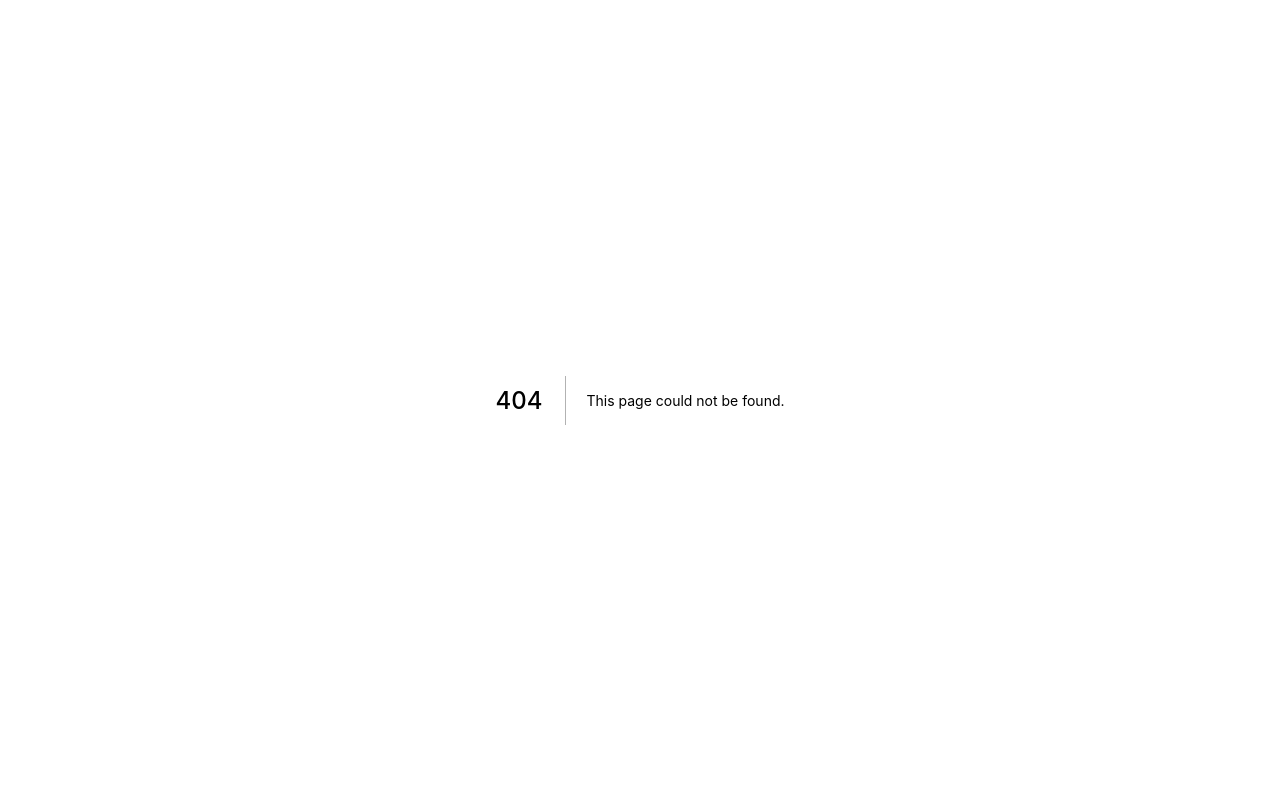
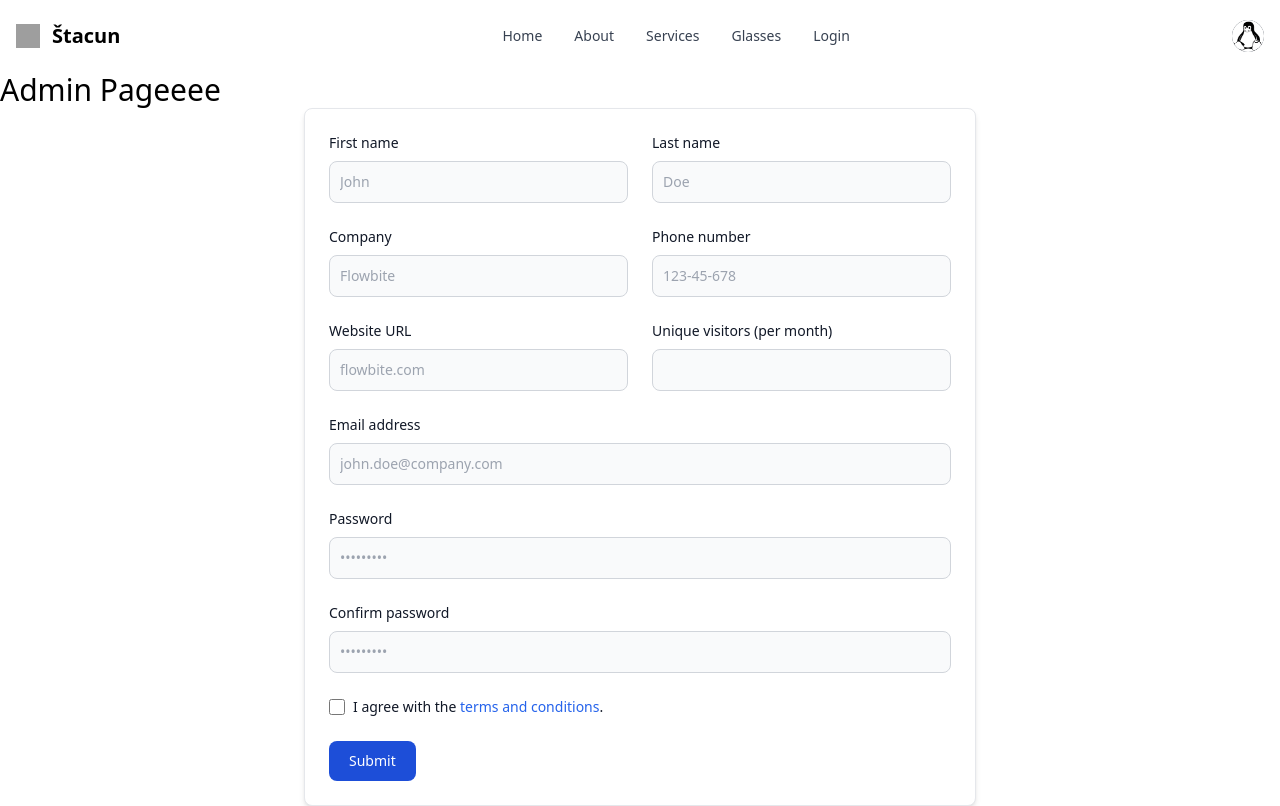
Before and after one commit to msakac/sunglass-shop, a Next.js app: page /admin in a window 1280 px wide. Before the commit this address had no page. Built offline with nearby package versions, Linux system fonts and the light colour scheme; grey boxes are pictures that could not be loaded.

Commit message:
Added bunch of components

```diff
--- /dev/null
+++ b/components/Glasses/GlassesForm/GlassesForm.tsx
@@ -0,0 +1,142 @@
+import React from 'react';
+
+export default function GlassesForm() {
+  return (
+      <form>
+        <div className="grid gap-6 mb-6 lg:grid-cols-2">
+          <div>
+            <label htmlFor="first_name" className="block mb-2 text-sm font-medium text-gray-900 dark:text-gray-300">
+              First name
+            </label>
+            <input
+              type="text"
+              id="first_name"
+              className="bg-gray-50 border border-gray-300 text-gray-900 text-sm rounded-lg focus:ring-blue-500 focus:border-blue-500 block w-full p-2.5 dark:bg-gray-700 dark:border-gray-600 dark:placeholder-gray-400 dark:text-white dark:focus:ring-blue-500 dark:focus:border-blue-500"
+              placeholder="John"
+              required
+            />
+          </div>
+          <div>
+            <label htmlFor="last_name" className="block mb-2 text-sm font-medium text-gray-900 dark:text-gray-300">
+              Last name
+            </label>
+            <input
+              type="text"
+              id="last_name"
+              className="bg-gray-50 border border-gray-300 text-gray-900 text-sm rounded-lg focus:ring-blue-500 focus:border-blue-500 block w-full p-2.5 dark:bg-gray-700 dark:border-gray-600 dark:placeholder-gray-400 dark:text-white dark:focus:ring-blue-500 dark:focus:border-blue-500"
+              placeholder="Doe"
+              required
+            />
+          </div>
+          <div>
+            <label htmlFor="company" className="block mb-2 text-sm font-medium text-gray-900 dark:text-gray-300">
+              Company
+            </label>
+            <input
+              type="text"
+              id="company"
+              className="bg-gray-50 border border-gray-300 text-gray-900 text-sm rounded-lg focus:ring-blue-500 focus:border-blue-500 block w-full p-2.5 dark:bg-gray-700 dark:border-gray-600 dark:placeholder-gray-400 dark:text-white dark:focus:ring-blue-500 dark:focus:border-blue-500"
+              placeholder="Flowbite"
+              required
+            />
+          </div>
+          <div>
+            <label htmlFor="phone" className="block mb-2 text-sm font-medium text-gray-900 dark:text-gray-300">
+              Phone number
+            </label>
+            <input
+              type="tel"
+              id="phone"
+              className="bg-gray-50 border border-gray-300 text-gray-900 text-sm rounded-lg focus:ring-blue-500 focus:border-blue-500 block w-full p-2.5 dark:bg-gray-700 dark:border-gray-600 dark:placeholder-gray-400 dark:text-white dark:focus:ring-blue-500 dark:focus:border-blue-500"
+              placeholder="123-45-678"
+              pattern="[0-9]{3}-[0-9]{2}-[0-9]{3}"
+              required
+            />
+          </div>
+          <div>
+            <label htmlFor="website" className="block mb-2 text-sm font-medium text-gray-900 dark:text-gray-300">
+              Website URL
+            </label>
+            <input
+              type="url"
+              id="website"
+              className="bg-gray-50 border border-gray-300 text-gray-900 text-sm rounded-lg focus:ring-blue-500 focus:border-blue-500 block w-full p-2.5 dark:bg-gray-700 dark:border-gray-600 dark:placeholder-gray-400 dark:text-white dark:focus:ring-blue-500 dark:focus:border-blue-500"
+              placeholder="flowbite.com"
+              required
+            />
+          </div>
+          <div>
+            <label htmlFor="visitors" className="block mb-2 text-sm font-medium text-gray-900 dark:text-gray-300">
+              Unique visitors (per month)
+            </label>
+            <input
+              type="number"
+              id="visitors"
+              className="bg-gray-50 border border-gray-300 text-gray-900 text-sm rounded-lg focus:ring-blue-500 focus:border-blue-500 block w-full p-2.5 dark:bg-gray-700 dark:border-gray-600 dark:placeholder-gray-400 dark:text-white dark:focus:ring-blue-500 dark:focus:border-blue-500"
+              placeholder=""
+              required
+            />
+          </div>
+        </div>
+        <div className="mb-6">
+          <label htmlFor="email" className="block mb-2 text-sm font-medium text-gray-900 dark:text-gray-300">
+            Email address
+          </label>
+          <input
+            type="email"
+            id="email"
+            className="bg-gray-50 border border-gray-300 text-gray-900 text-sm rounded-lg focus:ring-blue-500 focus:border-blue-500 block w-full p-2.5 dark:bg-gray-700 dark:border-gray-600 dark:placeholder-gray-400 dark:text-white dark:focus:ring-blue-500 dark:focus:border-blue-500"
+            placeholder="john.doe@company.com"
+            required
+          />
+        </div>
+        <div className="mb-6">
+          <label htmlFor="password" className="block mb-2 text-sm font-medium text-gray-900 dark:text-gray-300">
+            Password
+          </label>
+          <input
+            type="password"
+            id="password"
+            className="bg-gray-50 border border-gray-300 text-gray-900 text-sm rounded-lg focus:ring-blue-500 focus:border-blue-500 block w-full p-2.5 dark:bg-gray-700 dark:border-gray-600 dark:placeholder-gray-400 dark:text-white dark:focus:ring-blue-500 dark:focus:border-blue-500"
+            placeholder="•••••••••"
+            required
+          />
+        </div>
+        <div className="mb-6">
+          <label htmlFor="confirm_password" className="block mb-2 text-sm font-medium text-gray-900 dark:text-gray-300">
+            Confirm password
+          </label>
+          <input
+            type="password"
+            id="confirm_password"
+            className="bg-gray-50 border border-gray-300 text-gray-900 text-sm rounded-lg focus:ring-blue-500 focus:border-blue-500 block w-full p-2.5 dark:bg-gray-700 dark:border-gray-600 dark:placeholder-gray-400 dark:text-white dark:focus:ring-blue-500 dark:focus:border-blue-500"
+            placeholder="•••••••••"
+            required
+          />
+        </div>
+        <div className="flex items-start mb-6">
+          <div className="flex items-center h-5">
+            <input
+              id="remember"
+              type="checkbox"
+              value=""
+              className="w-4 h-4 border border-gray-300 rounded bg-gray-50 focus:ring-3 focus:ring-blue-300 dark:bg-gray-700 dark:border-gray-600 dark:focus:ring-blue-600 dark:ring-offset-gray-800"
+              required
+            />
+          </div>
+          <label htmlFor="remember" className="ml-2 text-sm font-medium text-gray-900 dark:text-gray-400">
+            I agree with the{' '}
+            <a href="#" className="text-blue-600 hover:underline dark:text-blue-500">
+              terms and conditions
+            </a>
+            .
+          </label>
+        </div>
+        <button
+          type="submit"
+          className="text-white bg-blue-700 hover:bg-blue-800 focus:ring-4 focus:outline-none focus:ring-blue-300 font-medium rounded-lg text-sm w-full sm:w-auto px-5 py-2.5 text-center dark:bg-blue-600 dark:hover:bg-blue-700 dark:focus:ring-blue-800">
+          Submit
+        </button>
+      </form>
+  );
+}
--- a/components/Layout/Layout.tsx
+++ b/components/Layout/Layout.tsx
@@ -12,7 +12,7 @@ export default function Layout({children} : ILayoutProps) {
       <header>
         <Navigation />
       </header>
-      <main>
+      <main className="mx-auto max-w-[1536px]">
         {children}
       </main>
     </Fragment>
--- a/components/ListItem/ListItem.tsx
+++ b/components/ListItem/ListItem.tsx
@@ -1,20 +1,22 @@
+import Link from 'next/link';
 import React from 'react';
-
-
+import { UrlObject } from 'url';
 
 interface IListItemProps {
   title: string;
-  link?: string;
+  link: string;
   className?: string;
-  props?: Record<string, string | number>
+  props?: Record<string, string | number>;
 }
 
 export default function ListItem({ title, link, className, props }: IListItemProps) {
   return (
     <li>
-      <a href={link} className={className} {...props}>
-        {title}
-      </a>
+      <Link href={link}>
+        <a className={className} {...props}>
+          {title}
+        </a>
+      </Link>
     </li>
   );
 }
--- a/components/Navigation/Navigation.tsx
+++ b/components/Navigation/Navigation.tsx
@@ -1,13 +1,13 @@
 import Image from 'next/image';
 import React, { useState } from 'react';
 import ListItem from '../ListItem/ListItem';
-import UserAvatarDropdown from '../UserAvatarDropdown/UserAvatarDropDownItem/UserAvatarDropdown';
+import UserAvatarDropdown from '../UserAvatarDropdown/UserAvatarDropdown';
 export default function Navigation() {
   const [navIsOpen, setNavIsOpen] = useState(false);
   const [profileIsOpen, setProfileIsOpen] = useState(false);
 
   const navClickHandler = () => {
-    profileIsOpen && setProfileIsOpen(false)
+    profileIsOpen && setProfileIsOpen(false);
     setNavIsOpen((value) => !value);
   };
   const profileClickHandler = () => {
@@ -56,12 +56,12 @@ export default function Navigation() {
     },
     {
       key: '4n',
-      title: 'Pricing',
-      link: '/'
+      title: 'Glasses',
+      link: '/admin'
     },
     {
       key: '5n',
-      title: 'Contact',
+      title: 'Login',
       link: '/'
     }
   ];
@@ -69,10 +69,9 @@ export default function Navigation() {
   return (
     <nav className={style.nav}>
       <div className={style.wrapper}>
-
         <a href="https://flowbite.com/" className="flex items-center">
           <Image src="https://flowbite.com/docs/images/logo.svg" className="mr-3 h-6 sm:h-9" alt="Flowbite Logo" width={24} height={24} />
-          <span className={style.logo}>Flowbite</span>
+          <span className={style.logo}>Štacun</span>
         </a>
         <div className="flex items-center md:order-2">
           <UserAvatarDropdown onClick={profileClickHandler} isOpen={profileIsOpen} profileDropdownItems={profileDropdownItems} />
@@ -92,7 +91,7 @@ export default function Navigation() {
         <div className={style.list__container(navIsOpen)}>
           <ul className={style.ul}>
             {navigationDropdownItems.map((item) => (
-              <ListItem key={item.key} title={item.title} className={style.listItem_unactive} />
+              <ListItem key={item.key} title={item.title} className={style.listItem_unactive} link={item.link} />
             ))}
           </ul>
         </div>
@@ -101,11 +100,10 @@ export default function Navigation() {
   );
 }
 
-
 const style = {
-  nav: 'bg-white border-gray-200 px-2 sm:px-4 py-2.5 rounded dark:bg-gray-900',
+  nav: 'bg-white border-gray-200 px-2 sm:px-4 py-2.5 dark:bg-gray-900',
   wrapper: 'container flex flex-wrap justify-between items-center mx-auto',
-  logo: 'self-center text-xl font-semibold whitespace-nowrap dark:text-white',
+  logo: 'self-center text-xl ml-3 font-semibold whitespace-nowrap dark:text-white',
   button: `inline-flex items-center p-2 ml-1 text-sm text-gray-500 rounded-lg
   md:hidden hover:bg-gray-100 focus:outline-none focus:ring-2 focus:ring-gray-200
   dark:text-gray-400 dark:hover:bg-gray-700 dark:focus:ring-gray-600`,
--- /dev/null
+++ b/components/UI/Card.tsx
@@ -0,0 +1,13 @@
+import React, { ReactNode } from 'react';
+
+interface ICardProps {
+  children?: ReactNode;
+}
+
+export default function Card({ children }: ICardProps) {
+  return (
+    <div className="p-6 max-w-2xl bg-white rounded-lg border border-gray-200 shadow-md dark:bg-gray-800 dark:border-gray-700 mx-auto">
+      {children}
+    </div>
+  );
+}
--- a/components/UserAvatarDropdown/UserAvatarDropDownItem/UserAvatarDropdown.tsx
+++ b/components/UserAvatarDropdown/UserAvatarDropdown.tsx
@@ -1,6 +1,6 @@
 import React, { Fragment } from 'react';
 import Image from 'next/image';
-import ListItem from '../../ListItem/ListItem';
+import ListItem from '../ListItem/ListItem';
 
 interface IUserAvatarDropdownProps {
   onClick: () => void;
@@ -24,7 +24,7 @@ export default function UserAvatarDropdown({ onClick, isOpen, profileDropdownIte
         data-dropdown-toggle="user-dropdown"
         data-dropdown-placement="bottom">
         <span className="sr-only">Open user menu</span>
-        <Image width={32} height={32} className="rounded-full" src="/docs/images/people/profile-picture-3.jpg" alt="user photo" />
+        <Image width={32} height={32} className="rounded-full" src="/avatar.jpg" alt="user photo" />
       </button>
       <div
         className={style.dropdown__container(isOpen)}
@@ -33,12 +33,12 @@ export default function UserAvatarDropdown({ onClick, isOpen, profileDropdownIte
         data-popper-escaped=""
         data-popper-placement="bottom">
         <div className="py-3 px-4">
-          <span className={style.name}>Bonnie Green</span>
-          <span className={style.email}>name@flowbite.com</span>
+          <span className={style.name}>Hardo Kodiran</span>
+          <span className={style.email}>hardkod@gmail.com</span>
         </div>
         <ul className="py-1" aria-labelledby="user-menu-button">
           {profileDropdownItems.map((item) => (
-            <ListItem key={item.key} title={item.title} className={style.listItem}/>
+            <ListItem key={item.key} title={item.title} className={style.listItem} link={item.link} />
           ))}
         </ul>
       </div>
--- /dev/null
+++ b/helpers/head-data.ts
@@ -0,0 +1,4 @@
+export const HomepageHead = {
+  title: 'Homepage',
+  meta: { name: 'description', description: 'This is first page on this website' }
+};
--- a/package.json
+++ b/package.json
@@ -6,7 +6,8 @@
     "dev": "next dev",
     "build": "next build",
     "start": "next start",
-    "lint": "next lint"
+    "lint": "next lint",
+    "prettier-format": "prettier --config .prettierrc 'src/**/*.ts' --write"
   },
   "dependencies": {
     "next": "12.2.3",
--- /dev/null
+++ b/pages/admin/index.tsx
@@ -0,0 +1,23 @@
+import Head from 'next/head';
+import React, { Fragment } from 'react';
+import GlassesForm from '../../components/Glasses/GlassesForm/GlassesForm';
+import Layout from '../../components/Layout/Layout';
+import Card from '../../components/UI/Card';
+import { HomepageHead } from '../../helpers/head-data';
+
+export default function index() {
+  return (
+    <Fragment>
+      <Head>
+        <title>{HomepageHead.title}</title>
+        <meta {...HomepageHead.meta} />
+      </Head>
+      <Layout>
+        <h1 className="text-3xl">Admin Pageeee</h1>
+        <Card>
+          <GlassesForm />
+        </Card>
+      </Layout>
+    </Fragment>
+  );
+}
--- a/pages/index.tsx
+++ b/pages/index.tsx
@@ -1,11 +1,22 @@
-import type { NextPage } from 'next'
-import Layout from '../components/Layout/Layout'
-import React from 'react'
+import type { NextPage } from 'next';
+import Layout from '../components/Layout/Layout';
+import React, { Fragment } from 'react';
+import Head from 'next/head';
+import { HomepageHead } from '../helpers/head-data';
+import GlassesForm from '../components/Glasses/GlassesForm/GlassesForm';
 
-const Home: NextPage = () => {
+const HomePage: NextPage = () => {
   return (
-    <Layout></Layout>
-  )
-}
+    <Fragment>
+      <Head>
+        {' '}
+        <title>{HomepageHead.title}</title> <meta {...HomepageHead.meta} />
+      </Head>
+      <Layout>
+        <h1>Home Page</h1>
+      </Layout>
+    </Fragment>
+  );
+};
 
-export default Home
+export default HomePage;
```
Also changed, not shown: .eslintrc.js, public/avatar.jpg (added), 1 other file (tests, documents, lock files or other folders).
